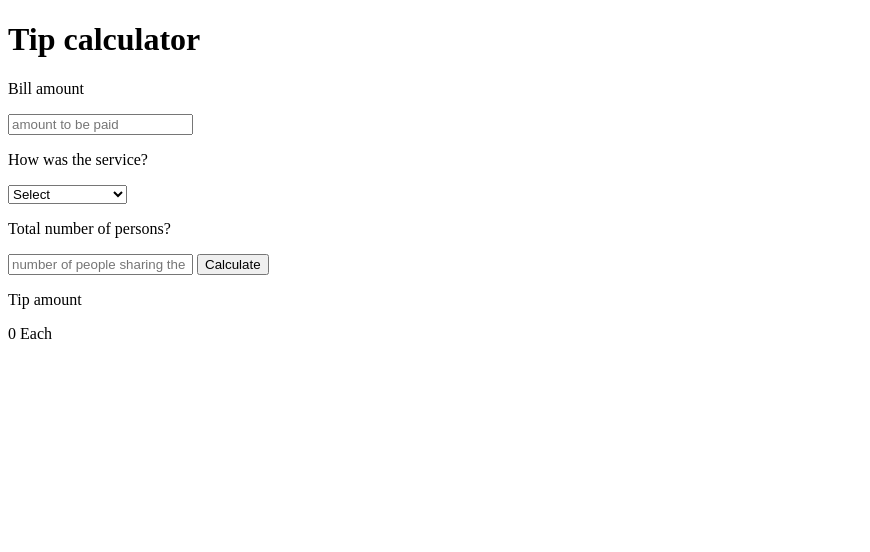
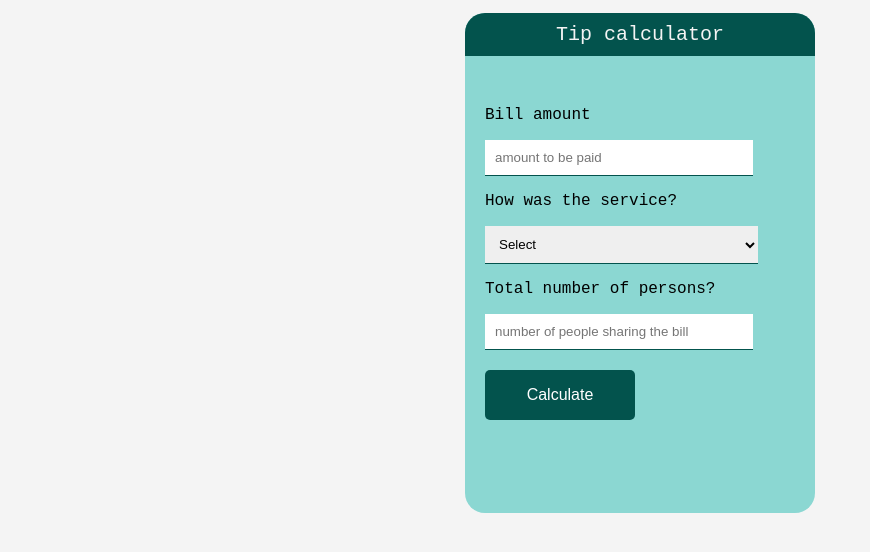
Before and after one commit to tuyenntc/JS-projects-level0-tip_calculator, a plain HTML site: page index.html in a window 1280 px wide. Shown: the whole page, without its empty margins (0-870 px from the left). Drawn offline with Linux system fonts and the light colour scheme.

Commit message:
update html, css

```diff
--- a/index.html
+++ b/index.html
@@ -9,8 +9,9 @@
 
 </head>
 <body>
+    <div class="container">
         <h1>Tip calculator</h1>
-    <div class="container">
+        <div class="wrapper">
             <p>Bill amount</p>
             <input type="text" id="amount" placeholder="amount to be paid">
             <p>How was the service?</p>
@@ -31,5 +32,6 @@
             <span id="total">0</span>
             <span id="each">Each</span>
         </div>
+    </div>
 </body>
 </html>
--- a/style.css
+++ b/style.css
@@ -0,0 +1,67 @@
+:root {
+    --clr-primary: #8BD7D2;
+    --clr-secondary: rgb(3, 83, 77);
+    --clr-light: #f4f4f4;
+    --clr-dark: #333;
+    --clr-warning: rgb(99, 36, 36);
+}
+body {
+    margin: 0;
+    box-sizing: border-box;
+    background-color: var(--clr-light);
+    font-family: 'Courier New', Courier, monospace;
+}
+.container {
+    margin: auto;
+    width: 350px;
+    height: 500px;
+    background-color: var(--clr-primary);
+    border-radius: 20px;
+}
+h1 {
+    width: 330px;
+    background-color: var(--clr-secondary);
+    color: var(--clr-light);
+    font-weight: 300;
+    border-top-left-radius: 20px;
+    border-top-right-radius: 20px;
+    font-size: 20px;
+    text-align: center;
+    padding: 10px;
+}
+.wrapper {
+    padding: 20px;
+}
+input,
+select {
+    width: 80%;
+    border: none;
+    border-bottom: 1px solid var(--clr-secondary);
+    padding: 10px;
+}
+input:focus,
+select:focus {
+    border: 1px solid var(--clr-secondary);
+    outline: none;
+}
+
+select {
+    width: 88% !important;
+}
+
+button {
+    margin: 20px auto;
+    width: 150px;
+    height: 50px;
+    background-color: var(--clr-secondary);
+    color: #fff;
+    font-size: 16px;
+    border: none;
+    border-radius: 5px;
+}
+
+.tip {
+    text-align: center;
+    font-size: 18px;
+    display: none;
+}
```
Lines whose indentation alone changed are shown as unchanged.
